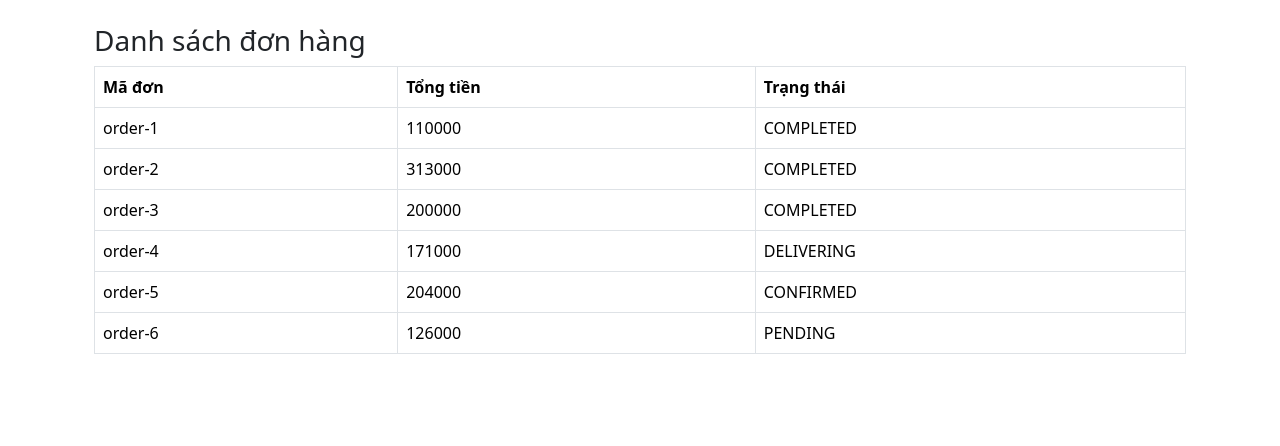
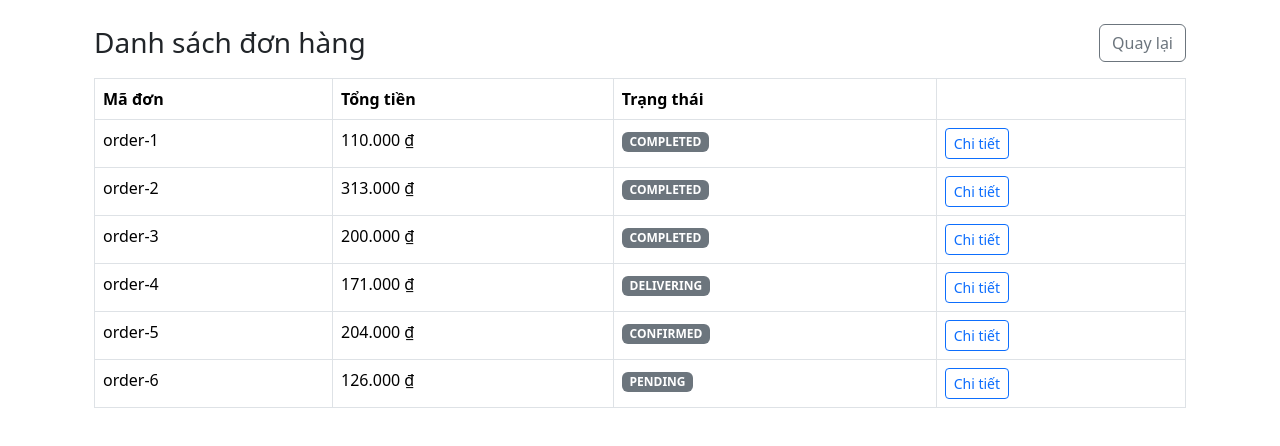
Before and after one commit to lifeishard365/FER202, a React (Create React App) app: page /OrderList in a window 1280 px wide. Shown: the top 446 px of the page. Built offline with nearby package versions, Linux system fonts and the light colour scheme; data requests are answered from the project's data file.

Commit message:
thêm nút xem orderlist và nút quay về trang chính từ orderlist

```diff
--- a/src/components/Home.jsx
+++ b/src/components/Home.jsx
@@ -120,9 +120,14 @@ function Home() {
             Tìm món ăn yêu thích từ các nhà hàng.
           </p>
         </div>
+        <div className="d-flex gap-2">
         <Button as={Link} to="/foods/add" variant="primary">
           + Thêm món ăn
         </Button>
+        <Button as={Link} to="/OrderList" variant="outline-primary">
+          Xem đơn hàng
+        </Button>
+        </div>
       </div>
 
       {error && <Alert variant="danger">{error}</Alert>}
--- a/src/components/OrderList.jsx
+++ b/src/components/OrderList.jsx
@@ -1,38 +1,73 @@
 import { useEffect, useState } from "react";
 import axios from "axios";
-import { Table } from "react-bootstrap";
+import { Alert, Badge, Button, Spinner, Table } from "react-bootstrap";
+import { Link } from "react-router-dom";
+
+const API_URL = "http://localhost:9999";
+
+const statusVariant = {
+  pending: "warning",
+  completed: "success",
+  cancelled: "danger",
+};
 
 function OrderList() {
   const [orders, setOrders] = useState([]);
+  const [loading, setLoading] = useState(true);
+  const [error, setError] = useState("");
 
   useEffect(() => {
     axios
-      .get("http://localhost:9999/orders")
+      .get(`${API_URL}/orders`)
       .then((res) => setOrders(res.data))
-      .catch((error) => console.log(error.message));
+      .catch(() => setError("Không thể tải danh sách đơn hàng."))
+      .finally(() => setLoading(false));
   }, []);
+
+  if (loading) return <Spinner animation="border" className="m-4" />;
 
   return (
     <div className="container mt-4">
-      <h3>Danh sách đơn hàng</h3>
+      <div className="d-flex justify-content-between align-items-center mb-3">
+        <h3 className="mb-0">Danh sách đơn hàng</h3>
+        <Button as={Link} to="/foods" variant="outline-secondary">
+          Quay lại
+        </Button>
+      </div>
+      {error && <Alert variant="danger">{error}</Alert>}
+      {!error && orders.length === 0 && (
+        <Alert variant="light">Chưa có đơn hàng nào.</Alert>
+      )}
+      {orders.length > 0 && (
         <Table bordered hover>
           <thead>
             <tr>
               <th>Mã đơn</th>
               <th>Tổng tiền</th>
               <th>Trạng thái</th>
+              <th></th>
             </tr>
           </thead>
           <tbody>
             {orders.map((o) => (
               <tr key={o.id}>
                 <td>{o.id}</td>
-              <td>{o.totalAmount}</td>
-              <td>{o.status}</td>
+                <td>{Number(o.totalAmount).toLocaleString("vi-VN")} ₫</td>
+                <td>
+                  <Badge bg={statusVariant[o.status] ?? "secondary"}>
+                    {o.status}
+                  </Badge>
+                </td>
+                <td>
+                  <Button as={Link} to={`/orders/${o.id}`} size="sm" variant="outline-primary">
+                    Chi tiết
+                  </Button>
+                </td>
               </tr>
             ))}
           </tbody>
         </Table>
+      )}
     </div>
   );
 }
```
Lines whose indentation alone changed are shown as unchanged.
